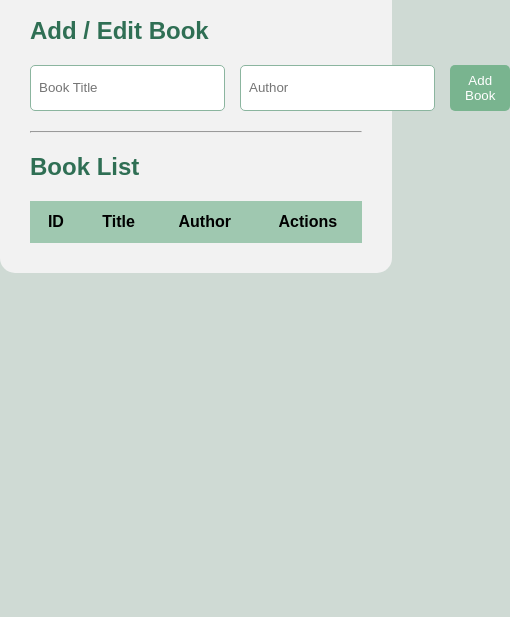
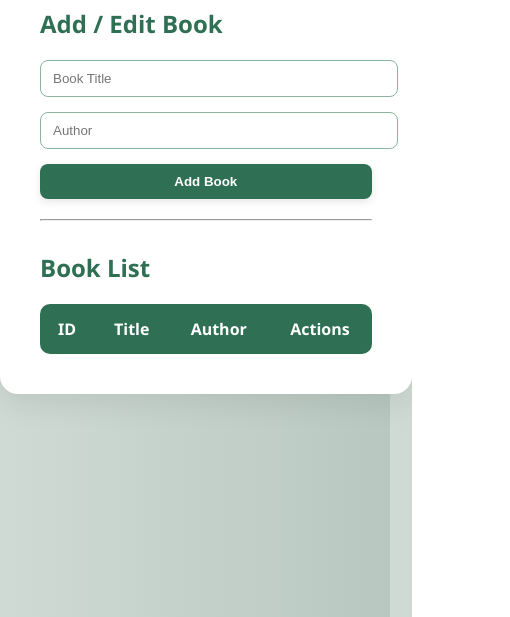
Before and after one commit to zeldelatrio/cpsulibrary, a website: page public/index.html in a window 390 px wide. Shown: the part 227-844 px from the top of the page, 510 px wide, since content can reach past the window. Drawn offline with Linux system fonts and the light colour scheme; no server answers.

Commit message:
last na ahh

```diff
--- a/public/style.css
+++ b/public/style.css
@@ -1,83 +1,153 @@
+/* ===== Global ===== */
 body {
     margin: 0;
-    font-family: Arial, sans-serif;
-    background-color: #cfdad4;
+    font-family: 'Segoe UI', Arial, sans-serif;
+    background: linear-gradient(to right, #cfdad4, #b8c8c0);
 }
 
+/* ===== Main Container ===== */
 .container {
     width: 85%;
-    margin: 40px auto;
-    background: #f2f2f2;
-    padding: 30px;
-    border-radius: 15px;
+    margin: 50px auto;
+    background: #ffffff;
+    padding: 40px;
+    border-radius: 18px;
+    box-shadow: 0 10px 30px rgba(0, 0, 0, 0.08);
 }
 
+/* ===== Header ===== */
 .header {
     display: flex;
     align-items: center;
-    gap: 15px;
+    gap: 20px;
+    margin-bottom: 30px;
 }
 
 .header img {
-    width: 70px;
+    width: 75px;
 }
 
 h1 {
     color: #2f6f54;
+    font-size: 28px;
+    margin: 0;
 }
 
 h2 {
     color: #2f6f54;
+    margin-top: 30px;
 }
 
+/* ===== Form Section ===== */
 .form {
     display: flex;
     gap: 15px;
+    flex-wrap: wrap;
     margin-bottom: 20px;
 }
 
 input {
-    padding: 8px;
-    width: 200px;
-    border-radius: 5px;
+    padding: 10px 12px;
+    width: 220px;
+    border-radius: 8px;
     border: 1px solid #8bb59f;
+    outline: none;
+    transition: 0.2s ease;
 }
 
-button {
-    padding: 8px 15px;
-    border: none;
-    border-radius: 5px;
-    cursor: pointer;
+input:focus {
+    border-color: #2f6f54;
+    box-shadow: 0 0 0 2px rgba(47, 111, 84, 0.2);
 }
 
+/* ===== Buttons ===== */
+button {
+    padding: 10px 16px;
+    border: none;
+    border-radius: 8px;
+    cursor: pointer;
+    font-weight: 600;
+    transition: all 0.2s ease-in-out;
+    box-shadow: 0 3px 8px rgba(0,0,0,0.1);
+}
+
+/* Add Button */
 .btn-add {
-    background-color: #79b48f;
+    background-color: #2f6f54;
     color: white;
 }
 
-.btn-edit {
-    background-color: #9be19b;
+.btn-add:hover {
+    background-color: #245844;
+    transform: translateY(-2px);
 }
 
-.btn-delete {
-    background-color: #f28c8c;
+/* Edit Button */
+.btn-edit {
+    background-color: #4CAF50;
+    color: white;
+    margin: 0 5px;
 }
 
+.btn-edit:hover {
+    background-color: #3d9442;
+    transform: translateY(-2px);
+}
+
+/* Delete Button */
+.btn-delete {
+    background-color: #e74c3c;
+    color: white;
+    margin: 0 5px;
+}
+
+.btn-delete:hover {
+    background-color: #c0392b;
+    transform: translateY(-2px);
+}
+
+/* ===== Table ===== */
 table {
     width: 100%;
     border-collapse: collapse;
     margin-top: 20px;
+    overflow: hidden;
+    border-radius: 10px;
 }
 
 thead {
-    background-color: #9fc8b0;
+    background-color: #2f6f54;
+    color: white;
 }
 
 th, td {
-    padding: 12px;
+    padding: 14px;
     text-align: center;
 }
 
-tr:nth-child(even) {
-    background-color: #e6e6e6;
+tbody tr {
+    transition: background 0.2s ease;
 }
+
+tbody tr:nth-child(even) {
+    background-color: #f3f3f3;
+}
+
+tbody tr:hover {
+    background-color: #e4f2ec;
+}
+
+/* ===== Responsive ===== */
+@media (max-width: 768px) {
+    .form {
+        flex-direction: column;
+    }
+
+    input {
+        width: 100%;
+    }
+
+    button {
+        width: 100%;
+    }
+}
```
